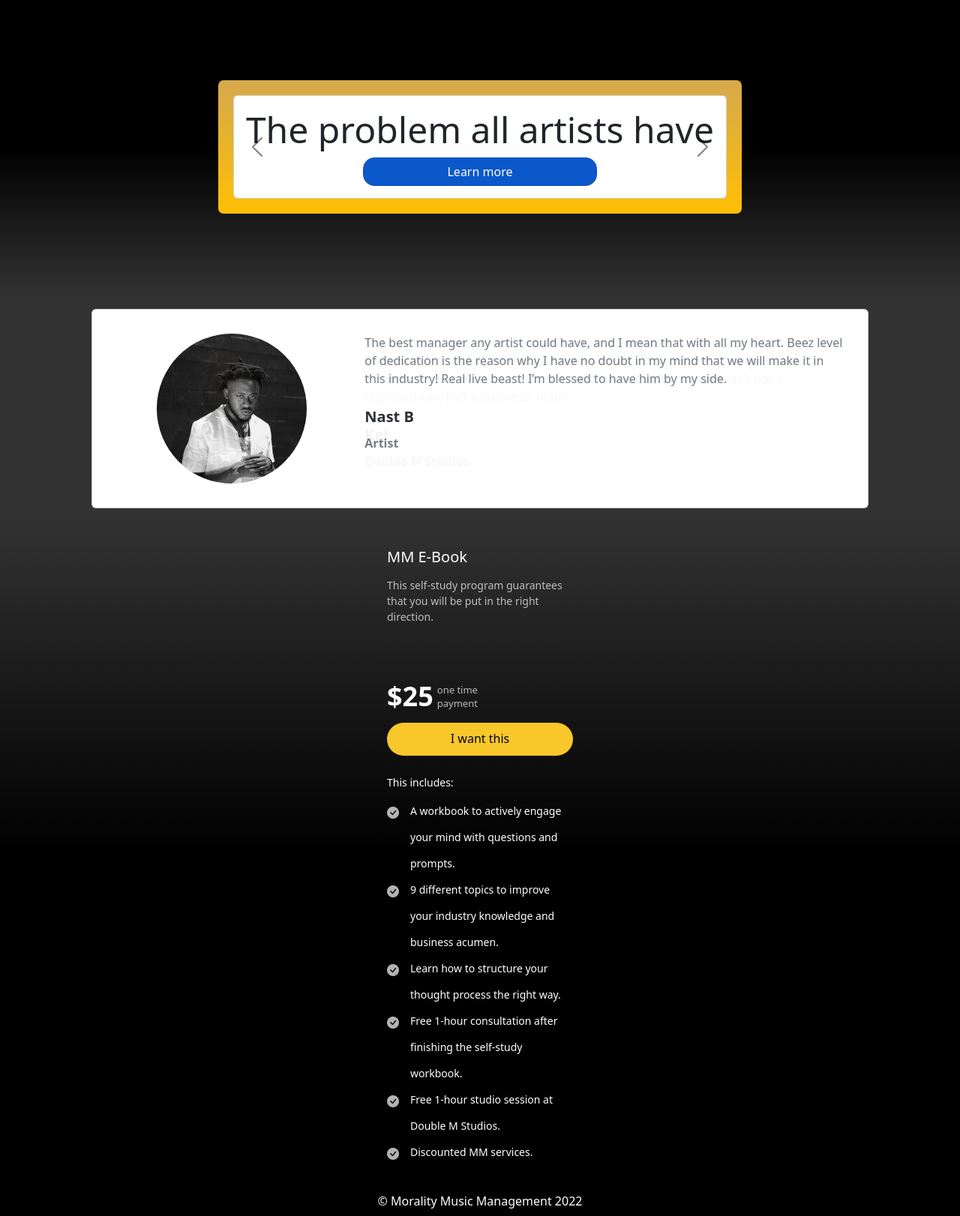
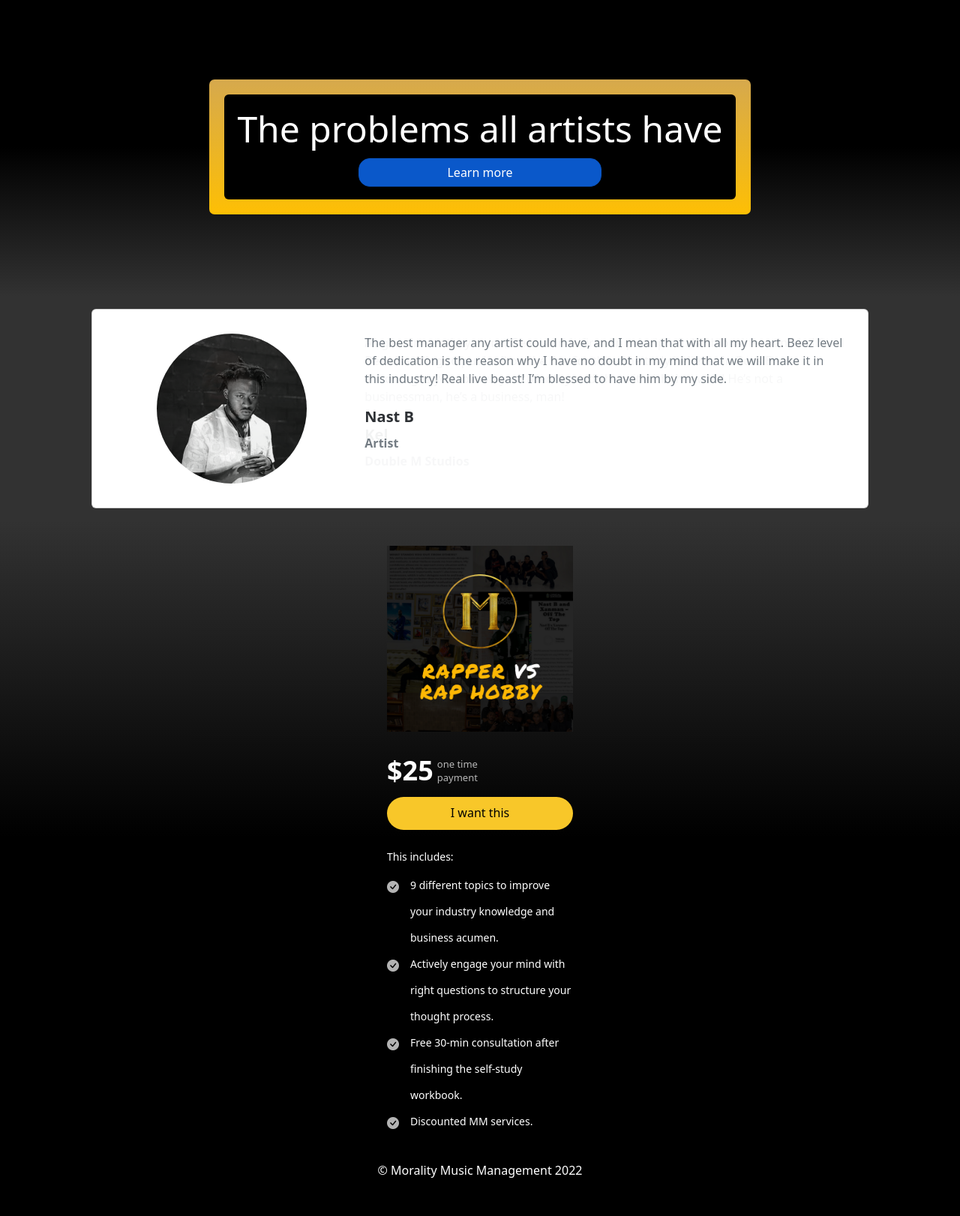
Before and after one commit to ZachJxyz/morality-music, a website: page index.html in a window 1280 px wide. Shown: the part 480-2102 px from the top of the page at 75% size. After the commit the page ends 2061 px from the top, so only its background shows below. Drawn offline with nearby package versions, Linux system fonts and the light colour scheme; a script that the page names is missing.

Commit message:
updated site per beez's changes

```diff
--- a/index.html
+++ b/index.html
@@ -80,10 +80,10 @@
                         <div class="carousel-item active">
                             <!-- Pain point -->
                             <div class="box zone">
-                                <div class="card">
+                                <div class="card" style="background-color:black;color:white;">
                                     <!-- <img src="images/logo.png" class="card-img-top" alt="logo"> -->
                                     <div class="card-body">
-                                        <h1 class="card-title" style="font-size:3rem;display:flex;align-items:center;justify-content:center;">The problem all artists have</h1>
+                                        <h1 class="card-title" style="font-size:3rem;display:flex;align-items:center;justify-content:center;margin-bottom:10px;">The problems all artists have</h1>
                                         <a href="./#logic" style="text-decoration:none;">
                                             <div class="btn-project">
                                                 <button class="btn btn-primary active col-6" style="border-radius:15px;align-items: center;">Learn more</button>
@@ -380,7 +380,9 @@
                         <!-- Top half of pricing table-->
                         <div class="price-column-content flex-container direction-column align-items-flex-start">
                             <!-- Name and subtext of product-->
-                            <div class="price-column-about-the-product flex-container direction-column">
+                            <img src="images/gumroad_cover.png" alt="rapper vs rap hobby" style="margin-bottom:25px;">
+
+                            <!-- <div class="price-column-about-the-product flex-container direction-column">
                                 <div class="price-column-text-and-image flex-container">
                                     <div class="price-column-text-container-height-aligner" style="height:auto;">
                                         <div class="price-column-text-container flex-container direction-column">
@@ -393,7 +395,7 @@
                                         </div>
                                     </div>
                                 </div>
-                            </div>
+                            </div> -->
 
                             <!-- Price and button of product -->
                             <div class="price-and-button">
@@ -417,7 +419,7 @@
                                 <div class="button price-column-button primary button-lg" type="button">
                                     <div class="flex-container justify-content-center align-items-center">
                                         <span class="button-text truncate">
-                                            <a href="https://moralitymusic.gumroad.com/l/ebook" target="_blank" style="text-decoration:none;color:black;">I want this</a>
+                                            <a href="https://moralitymusic.gumroad.com/l/ebook" target="_blank" style="text-decoration:none;color:black;">I want this</a> <!-- Formatting weird on some phones -->
                                         </span>
                                     </div>
                                 </div>
@@ -433,15 +435,6 @@
                             <span class="price-column-feature-list-header" style="font-size: 14px;">This includes:</span>
                             <div class="price-column-feature-list flex-container direction-column align-items-flex-start">
                                 <!-- Add items by copying and pasting code below -->
-                                <!-- New item -->
-                                <div class="price-column-feature flex-container align-items-flex-start">
-                                    <!-- Bootstrap check icon -->
-                                    <div class="price-column-check-container flex-container">
-                                        <i class="bi bi-check-circle-fill" focusable="false" style="color:white;opacity:0.7;height:16px;width:16px;" viewbox="0 0 16 16"></i>
-                                    </div>
-                                    <!-- Product Description -->
-                                    <span class="price-column-feature-text" style="font-size:14px">A workbook to actively engage your mind with questions and prompts.</span>
-                                </div>
 
                                 <!-- New item -->
                                 <div class="price-column-feature flex-container align-items-flex-start">
@@ -460,7 +453,7 @@
                                         <i class="bi bi-check-circle-fill" focusable="false" style="color:white;opacity:0.7;height:16px;width:16px;" viewbox="0 0 16 16"></i>
                                     </div>
                                     <!-- Product Description -->
-                                    <span class="price-column-feature-text" style="font-size:14px">Learn how to structure your thought process the right way.</span>
+                                    <span class="price-column-feature-text" style="font-size:14px">Actively engage your mind with right questions to structure your thought process.</span>
                                 </div>
 
                                 <!-- New item -->
@@ -470,17 +463,7 @@
                                         <i class="bi bi-check-circle-fill" focusable="false" style="color:white;opacity:0.7;height:16px;width:16px;" viewbox="0 0 16 16"></i>
                                     </div>
                                     <!-- Product Description -->
-                                    <span class="price-column-feature-text" style="font-size:14px">Free 1-hour consultation after finishing the self-study workbook.</span>
-                                </div>
-
-                                <!-- New item -->
-                                <div class="price-column-feature flex-container align-items-flex-start">
-                                    <!-- Bootstrap check icon -->
-                                    <div class="price-column-check-container flex-container">
-                                        <i class="bi bi-check-circle-fill" focusable="false" style="color:white;opacity:0.7;height:16px;width:16px;" viewbox="0 0 16 16"></i>
-                                    </div>
-                                    <!-- Product Description -->
-                                    <span class="price-column-feature-text" style="font-size:14px">Free 1-hour studio session at Double M Studios.</span>
+                                    <span class="price-column-feature-text" style="font-size:14px">Free 30-min consultation after finishing the self-study workbook.</span>
                                 </div>
 
                                 <!-- New item -->
--- a/style.css
+++ b/style.css
@@ -100,6 +100,7 @@
   max-width: 100%;
   background: url('./images/dev-program.jpg') no-repeat;
   background-size: 100%;
+  margin-bottom: 0;
 }
 
 /**********************************************************************
```
Also changed, not shown: dev-program.html (+4 -4 lines), images/gumroad_cover.png (added), images/logo.png, 1 other file.
